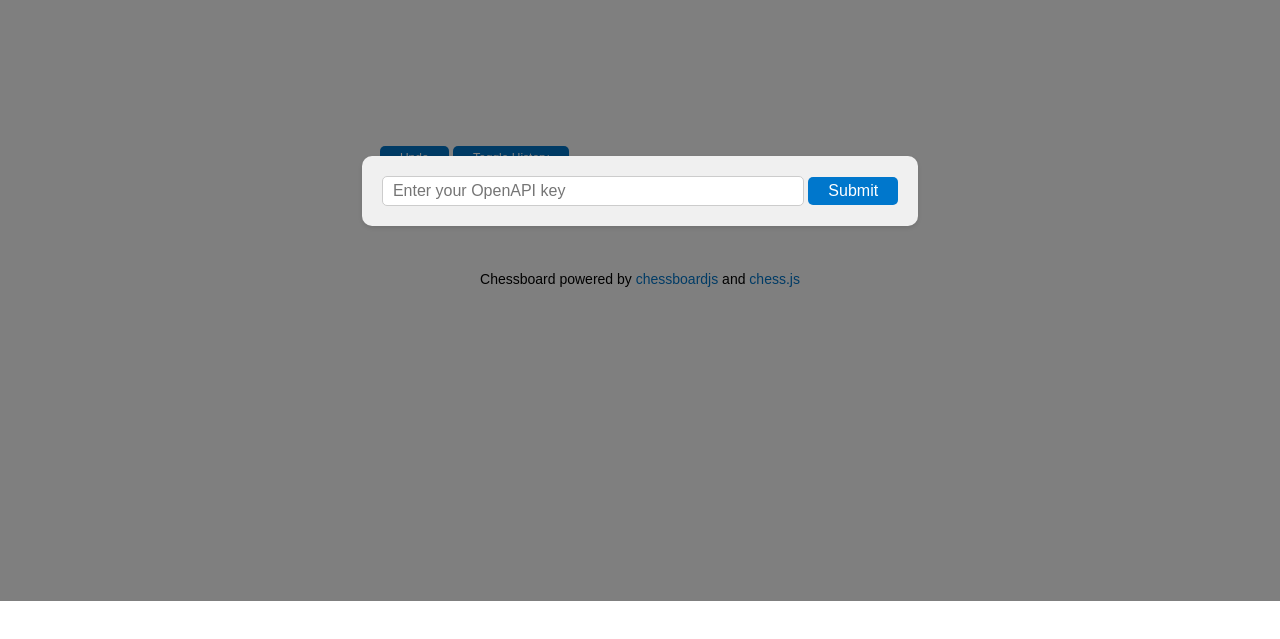
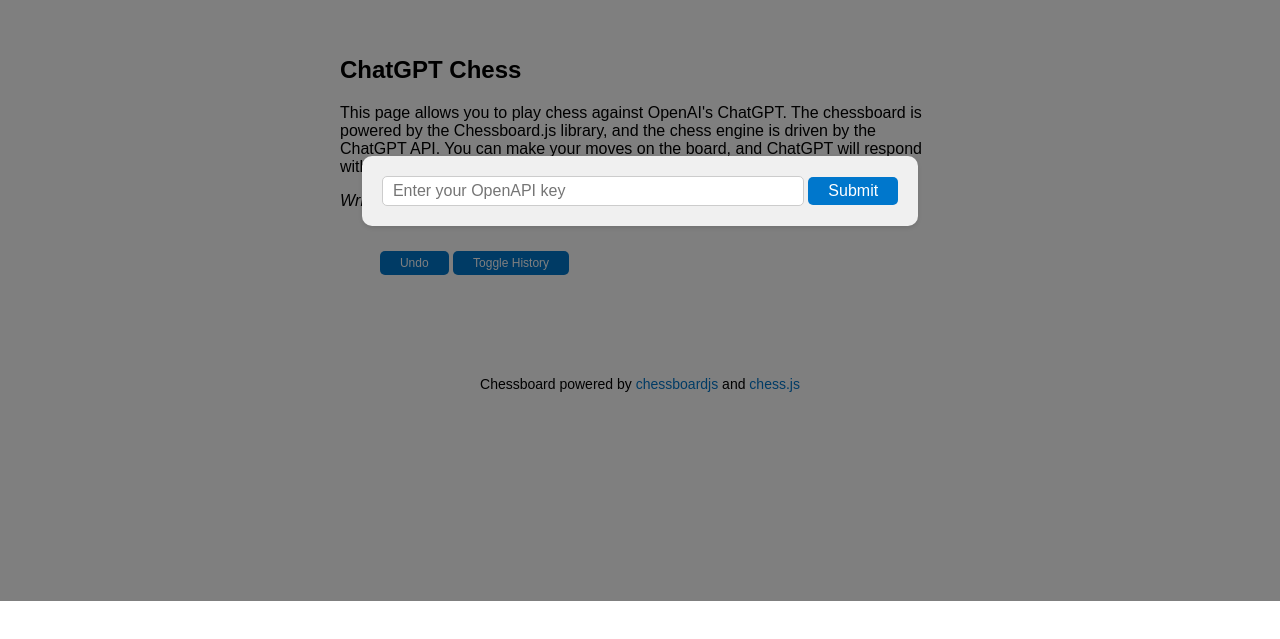
Before and after one commit to jean-bovet/GPT, a plain HTML site: page ChessGPT-4/index.html in a window 1280 px wide. Shown: the part 199-838 px from the top of the page. Drawn offline with nearby package versions, Linux system fonts and the light colour scheme.

Commit message:
Added description

```diff
--- a/ChessGPT-4/index.html
+++ b/ChessGPT-4/index.html
@@ -170,10 +170,25 @@
         footer a:hover {
             text-decoration: underline;
         }
+
+        .description {
+            margin-bottom: 20px;
+            text-align: left;
+        }
     </style>
 </head>
 
 <body>
+    <div class="description" style="width: 600px">
+        <h2>ChatGPT Chess</h2>
+        <p>
+            This page allows you to play chess against OpenAI's ChatGPT. The chessboard is powered by the Chessboard.js
+            library, and the chess engine is driven by the ChatGPT API. You can make your moves on the board, and
+            ChatGPT will respond with its moves in real-time.
+        </p>
+        <p><i>Written by GPT-4</i></p>
+    </div>
+
     <div id="chessboard-container">
         <div id="board-and-controls">
             <div id="board" style="width: 400px"></div>
```
